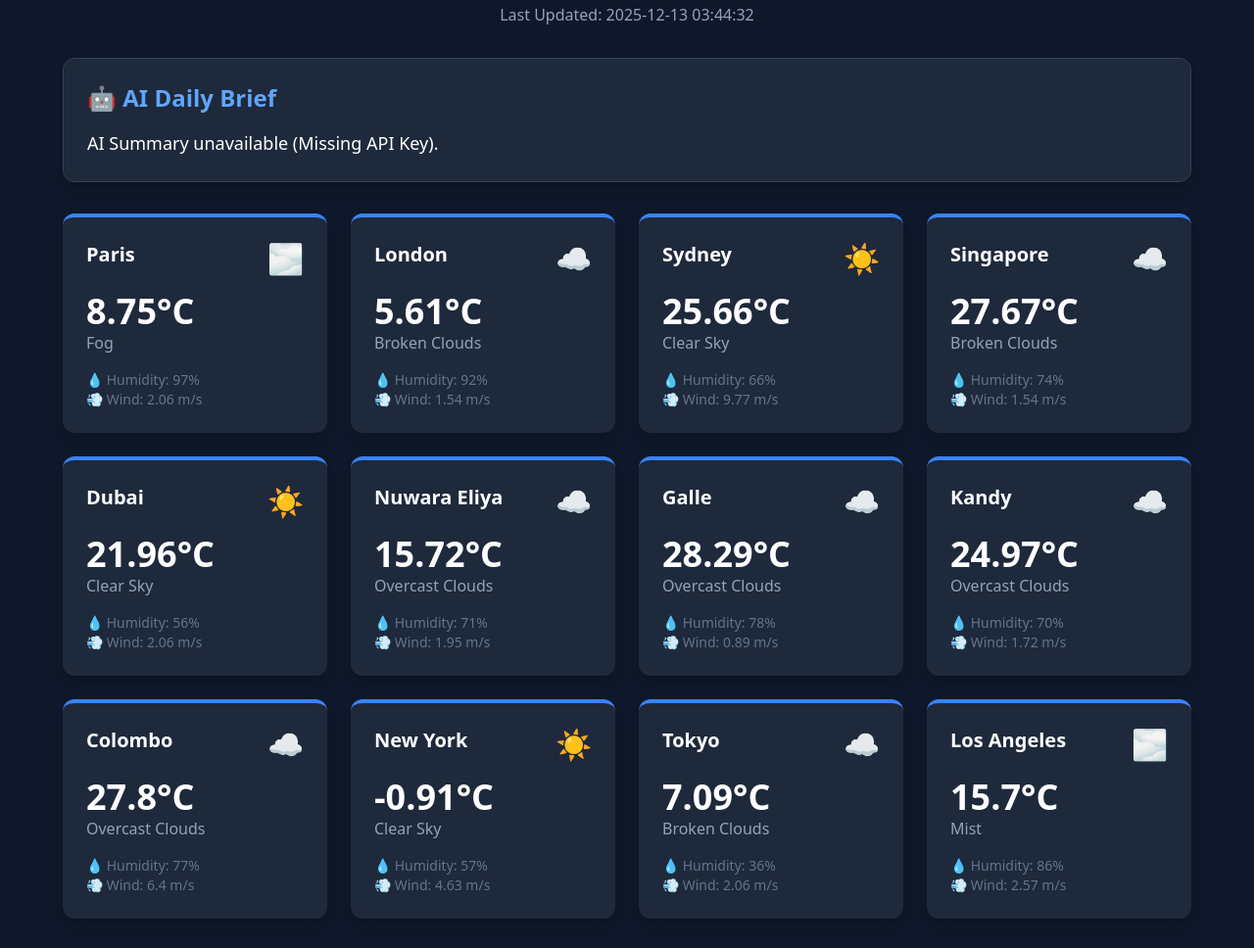
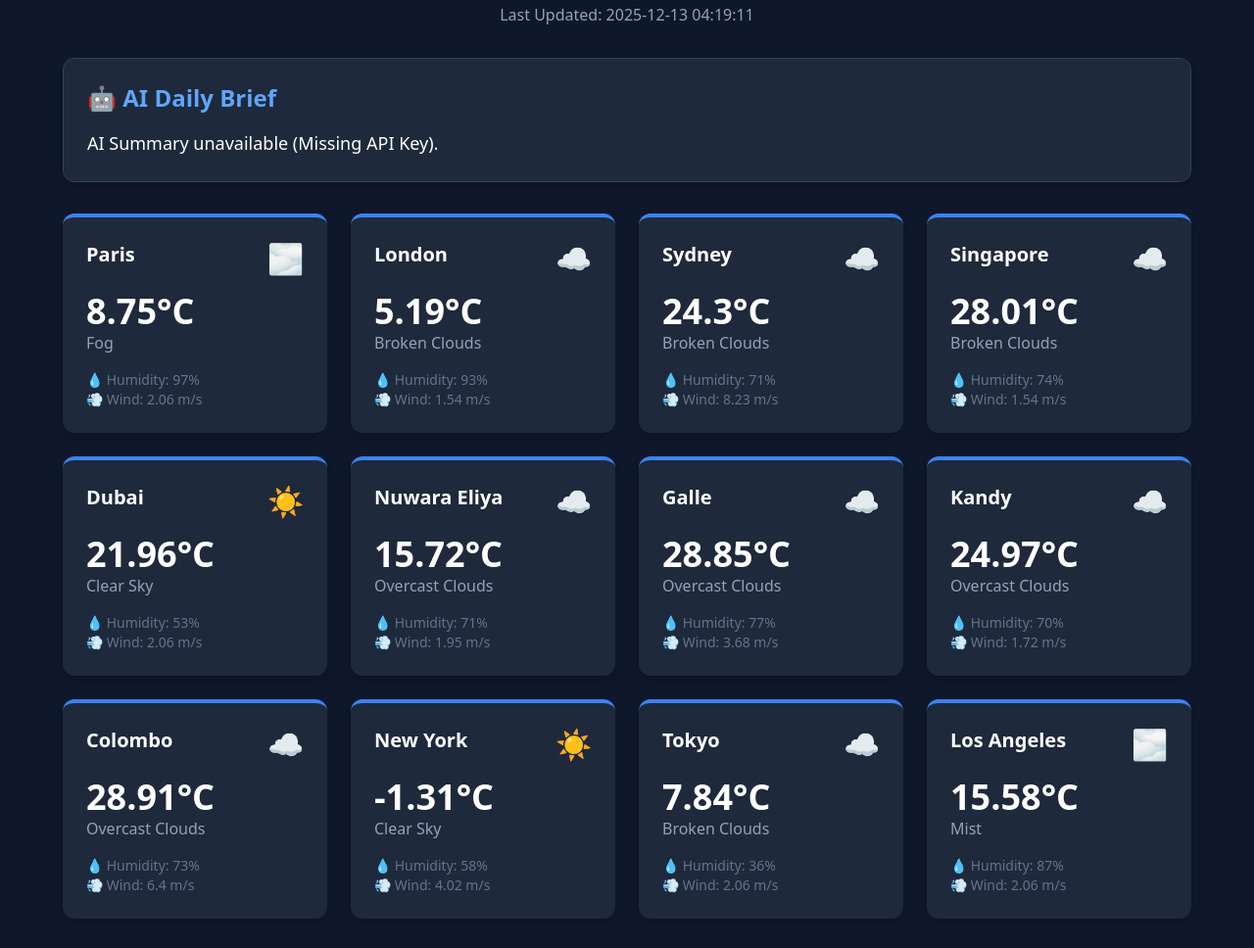
Before and after one commit to AtheequeFurkhan/Aero, a plain HTML site: page public/index.html in a window 1280 px wide. Shown: the part 69-1037 px from the top of the page at 98% size. Drawn offline with nearby package versions, Linux system fonts and the light colour scheme; files whose address does not match are found by name.

Commit message:
🌦️ Weather update: 2025-12-13 04:19

```diff
--- a/public/index.html
+++ b/public/index.html
@@ -11,7 +11,7 @@
     <div class="max-w-6xl mx-auto">
         <header class="mb-8 text-center">
             <h1 class="text-4xl font-bold mb-2">🌍 Global Weather Dashboard</h1>
-            <p class="text-slate-400">Last Updated: 2025-12-13 03:44:32</p>
+            <p class="text-slate-400">Last Updated: 2025-12-13 04:19:11</p>
         </header>
 
         <!-- AI Summary -->
@@ -44,11 +44,11 @@
                     <span class="text-3xl">☁️</span>
                 </div>
                 <div class="mt-4">
-                    <p class="text-4xl font-bold">5.61°C</p>
+                    <p class="text-4xl font-bold">5.19°C</p>
                     <p class="text-slate-400 capitalize">broken clouds</p>
                 </div>
                 <div class="mt-4 text-sm text-slate-500">
-                    <p>💧 Humidity: 92%</p>
+                    <p>💧 Humidity: 93%</p>
                     <p>💨 Wind: 1.54 m/s</p>
                 </div>
             </div>
@@ -56,15 +56,15 @@
             <div class="bg-slate-800 p-6 rounded-xl shadow-lg border-t-4 border-blue-500 hover:scale-105 transition-transform">
                 <div class="flex justify-between items-start">
                     <h3 class="text-xl font-bold">Sydney</h3>
-                    <span class="text-3xl">☀️</span>
+                    <span class="text-3xl">☁️</span>
                 </div>
                 <div class="mt-4">
-                    <p class="text-4xl font-bold">25.66°C</p>
-                    <p class="text-slate-400 capitalize">clear sky</p>
+                    <p class="text-4xl font-bold">24.3°C</p>
+                    <p class="text-slate-400 capitalize">broken clouds</p>
                 </div>
                 <div class="mt-4 text-sm text-slate-500">
-                    <p>💧 Humidity: 66%</p>
-                    <p>💨 Wind: 9.77 m/s</p>
+                    <p>💧 Humidity: 71%</p>
+                    <p>💨 Wind: 8.23 m/s</p>
                 </div>
             </div>
 
@@ -74,7 +74,7 @@
                     <span class="text-3xl">☁️</span>
                 </div>
                 <div class="mt-4">
-                    <p class="text-4xl font-bold">27.67°C</p>
+                    <p class="text-4xl font-bold">28.01°C</p>
                     <p class="text-slate-400 capitalize">broken clouds</p>
                 </div>
                 <div class="mt-4 text-sm text-slate-500">
@@ -93,7 +93,7 @@
                     <p class="text-slate-400 capitalize">clear sky</p>
                 </div>
                 <div class="mt-4 text-sm text-slate-500">
-                    <p>💧 Humidity: 56%</p>
+                    <p>💧 Humidity: 53%</p>
                     <p>💨 Wind: 2.06 m/s</p>
                 </div>
             </div>
@@ -119,12 +119,12 @@
                     <span class="text-3xl">☁️</span>
                 </div>
                 <div class="mt-4">
-                    <p class="text-4xl font-bold">28.29°C</p>
+                    <p class="text-4xl font-bold">28.85°C</p>
                     <p class="text-slate-400 capitalize">overcast clouds</p>
                 </div>
                 <div class="mt-4 text-sm text-slate-500">
-                    <p>💧 Humidity: 78%</p>
-                    <p>💨 Wind: 0.89 m/s</p>
+                    <p>💧 Humidity: 77%</p>
+                    <p>💨 Wind: 3.68 m/s</p>
                 </div>
             </div>
 
@@ -149,11 +149,11 @@
                     <span class="text-3xl">☁️</span>
                 </div>
                 <div class="mt-4">
-                    <p class="text-4xl font-bold">27.8°C</p>
+                    <p class="text-4xl font-bold">28.91°C</p>
                     <p class="text-slate-400 capitalize">overcast clouds</p>
                 </div>
                 <div class="mt-4 text-sm text-slate-500">
-                    <p>💧 Humidity: 77%</p>
+                    <p>💧 Humidity: 73%</p>
                     <p>💨 Wind: 6.4 m/s</p>
                 </div>
             </div>
@@ -164,12 +164,12 @@
                     <span class="text-3xl">☀️</span>
                 </div>
                 <div class="mt-4">
-                    <p class="text-4xl font-bold">-0.91°C</p>
+                    <p class="text-4xl font-bold">-1.31°C</p>
                     <p class="text-slate-400 capitalize">clear sky</p>
                 </div>
                 <div class="mt-4 text-sm text-slate-500">
-                    <p>💧 Humidity: 57%</p>
-                    <p>💨 Wind: 4.63 m/s</p>
+                    <p>💧 Humidity: 58%</p>
+                    <p>💨 Wind: 4.02 m/s</p>
                 </div>
             </div>
 
@@ -179,7 +179,7 @@
                     <span class="text-3xl">☁️</span>
                 </div>
                 <div class="mt-4">
-                    <p class="text-4xl font-bold">7.09°C</p>
+                    <p class="text-4xl font-bold">7.84°C</p>
                     <p class="text-slate-400 capitalize">broken clouds</p>
                 </div>
                 <div class="mt-4 text-sm text-slate-500">
@@ -194,12 +194,12 @@
                     <span class="text-3xl">🌫️</span>
                 </div>
                 <div class="mt-4">
-                    <p class="text-4xl font-bold">15.7°C</p>
+                    <p class="text-4xl font-bold">15.58°C</p>
                     <p class="text-slate-400 capitalize">mist</p>
                 </div>
                 <div class="mt-4 text-sm text-slate-500">
-                    <p>💧 Humidity: 86%</p>
-                    <p>💨 Wind: 2.57 m/s</p>
+                    <p>💧 Humidity: 87%</p>
+                    <p>💨 Wind: 2.06 m/s</p>
                 </div>
             </div>
 
```
Also changed, not shown: data/charts/temp_trend.png, data/history.csv, 1 other file.
